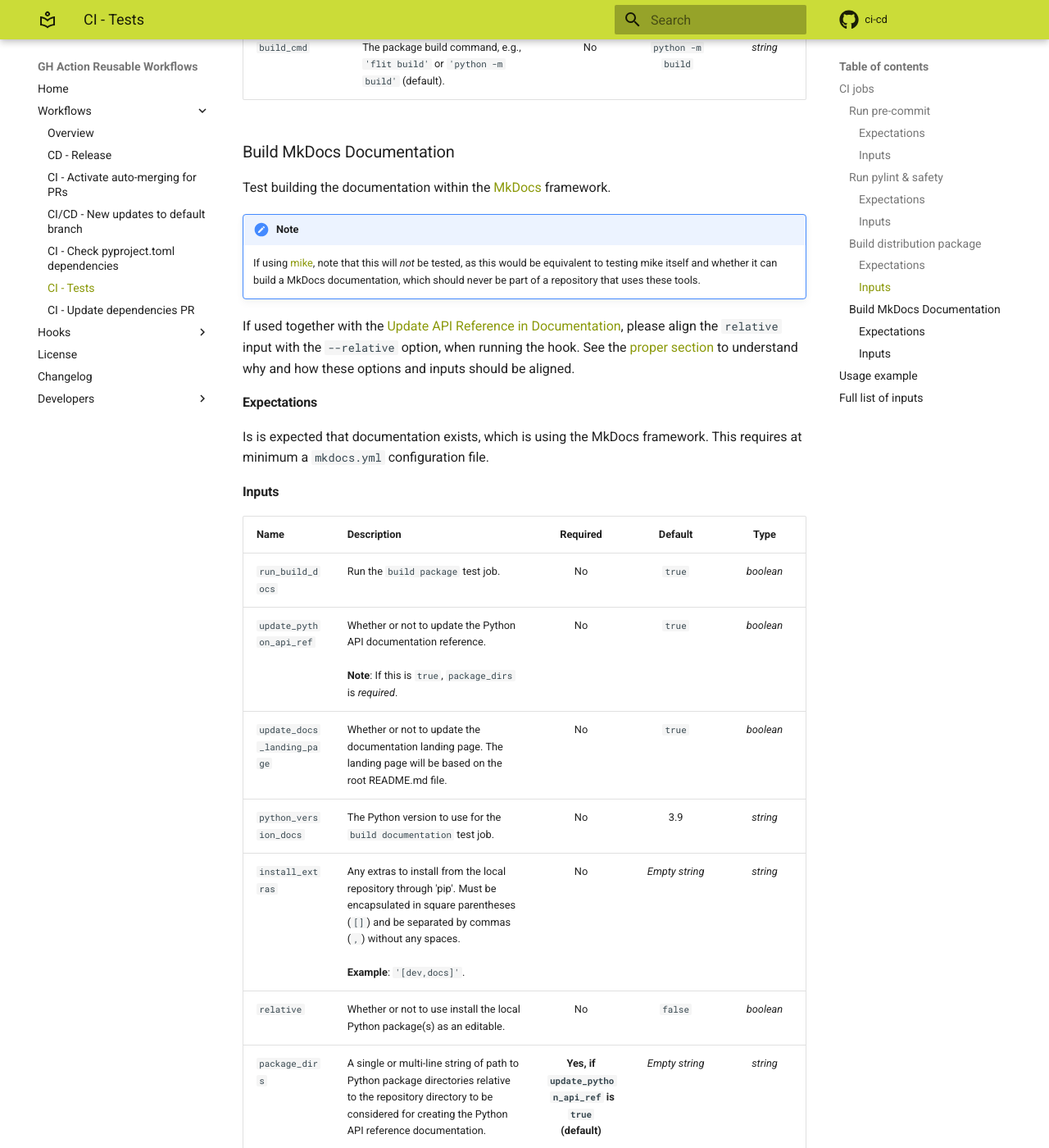
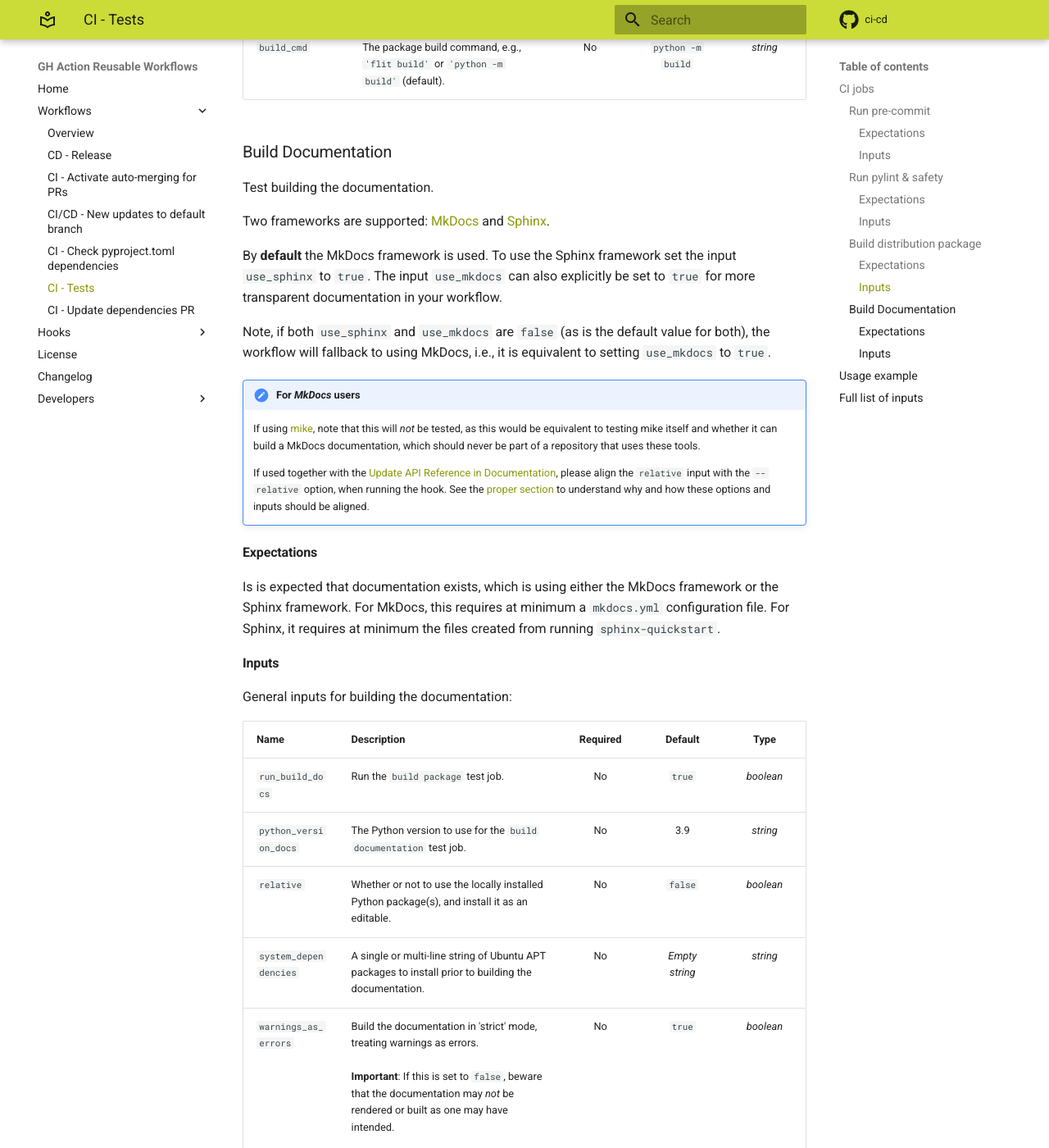
Before and after one commit to SemanticMatter/ci-cd, an MkDocs documentation site: the page built from docs/workflows/ci_tests.md, in a window 1280 px wide and 1400 px high, scrolled down 3335 px. Shown: the whole window at 82% size. Built offline with MkDocs 1.6.1 and Material for MkDocs 9.7.7, drawn with Linux system fonts in a browser that asks for light colours; comment, search, counter and statistics services are not loaded; the version menu is left out; some of the changed text lies outside the part shown.

Commit message:
Support Sphinx (#92)
Fix minor PAT descriptions in docs.
Group inputs in workflows for improved readability.
Add `build_libs` input to CD - Release to mirror CI - Tests.
Fix minor issues in CD - Release.

Support using Sphinx in CI - Tests.
Support Sphinx for CD - Release
Support Sphinx in CI/CD - New updates to default branch

```diff
--- a/docs/workflows/ci_tests.md
+++ b/docs/workflows/ci_tests.md
@@ -1,5 +1,5 @@
 # CI - Tests
-<!-- markdownlint-disable MD024 -->
+<!-- markdownlint-disable MD024 MD046 -->
 
 **File to use:** `ci_tests.yml`
 
@@ -83,31 +83,51 @@
 | `build_libs` | A space-separated list of packages to install via PyPI (`pip install`). | No | _Empty string_ | _string_ |
 | `build_cmd` | The package build command, e.g., `'flit build'` or `'python -m build'` (default). | No | `python -m build` | _string_ |
 
-### Build MkDocs Documentation
+### Build Documentation
 
-Test building the documentation within the [MkDocs](https://www.mkdocs.org) framework.
+Test building the documentation.
 
-!!! note
+Two frameworks are supported: [MkDocs](https://www.mkdocs.org) and [Sphinx](https://www.sphinx-doc.org/).
+
+By **default** the MkDocs framework is used.
+To use the Sphinx framework set the input `use_sphinx` to `true`.
+The input `use_mkdocs` can also explicitly be set to `true` for more transparent documentation in your workflow.
+
+Note, if both `use_sphinx` and `use_mkdocs` are `false` (as is the default value for both), the workflow will fallback to using MkDocs, i.e., it is equivalent to setting `use_mkdocs` to `true`.
+
+!!! note "For _MkDocs_ users"
     If using [mike](https://github.com/jimporter/mike), note that this will _not_ be tested, as this would be equivalent to testing mike itself and whether it can build a MkDocs documentation, which should never be part of a repository that uses these tools.
 
-If used together with the [Update API Reference in Documentation](../hooks/docs_api_reference.md#using-it-together-with-cicd-workflows), please align the `relative` input with the `--relative` option, when running the hook.
-See the [proper section](../hooks/docs_api_reference.md#using-it-together-with-cicd-workflows) to understand why and how these options and inputs should be aligned.
+    If used together with the [Update API Reference in Documentation](../hooks/docs_api_reference.md#using-it-together-with-cicd-workflows), please align the `relative` input with the `--relative` option, when running the hook.
+    See the [proper section](../hooks/docs_api_reference.md#using-it-together-with-cicd-workflows) to understand why and how these options and inputs should be aligned.
 
 #### Expectations
 
-Is is expected that documentation exists, which is using the MkDocs framework.
-This requires at minimum a `mkdocs.yml` configuration file.
+Is is expected that documentation exists, which is using either the MkDocs framework or the Sphinx framework.
+For MkDocs, this requires at minimum a `mkdocs.yml` configuration file.
+For Sphinx, it requires at minimum the files created from running `sphinx-quickstart`.
 
 #### Inputs
+
+General inputs for building the documentation:
 
 | **Name** | **Description** | **Required** | **Default** | **Type** |
 |:--- |:--- |:---:|:---:|:---:|
 | `run_build_docs` | Run the `build package` test job. | No | `true` | _boolean_ |
+| `python_version_docs` | The Python version to use for the `build documentation` test job. | No | 3.9 | _string_ |
+| `relative` | Whether or not to use the locally installed Python package(s), and install it as an editable. | No | `false` | _boolean_ |
+| `system_dependencies` | A single or multi-line string of Ubuntu APT packages to install prior to building the documentation. | No | _Empty string_ | _string_ |
+| `warnings_as_errors` | Build the documentation in 'strict' mode, treating warnings as errors.</br></br>**Important**: If this is set to `false`, beware that the documentation may _not_ be rendered or built as one may have intended.</br></br>Default: `true`. | No | `true` | _boolean_ |
+| `use_mkdocs` | Whether or not to build the documentation using the MkDocs framework. Mutually exclusive with `use_sphinx`. | No | `false` | _boolean_ |
+| `use_sphinx` | Whether or not to build the documentation using the Sphinx framework. Mutually exclusive with `use_mkdocs`. | No | `false` | _boolean_ |
+
+MkDocs-specific inputs:
+
+| **Name** | **Description** | **Required** | **Default** | **Type** |
+|:--- |:--- |:---:|:---:|:---:|
 | `update_python_api_ref` | Whether or not to update the Python API documentation reference.</br></br>**Note**: If this is `true`, `package_dirs` is _required_. | No | `true` | _boolean_ |
 | `update_docs_landing_page` | Whether or not to update the documentation landing page. The landing page will be based on the root README.md file. | No | `true` | _boolean_ |
-| `python_version_docs` | The Python version to use for the `build documentation` test job. | No | 3.9 | _string_ |
 | `install_extras` | Any extras to install from the local repository through 'pip'. Must be encapsulated in square parentheses (`[]`) and be separated by commas (`,`) without any spaces.</br></br>**Example**: `'[dev,docs]'`. | No | _Empty string_ | _string_ |
-| `relative` | Whether or not to use install the local Python package(s) as an editable. | No | `false` | _boolean_ |
 | `package_dirs` | A single or multi-line string of path to Python package directories relative to the repository directory to be considered for creating the Python API reference documentation.</br></br>**Example**: `'src/my_package'`. | **Yes, if `update_python_api_ref` is `true` (default)** | _Empty string_ | _string_ |
 | `exclude_dirs` | A single or multi-line string of directories to exclude in the Python API reference documentation. Note, only directory names, not paths, may be included. Note, all folders and their contents with these names will be excluded. Defaults to `'__pycache__'`.</br></br>**Important**: When a user value is set, the preset value is overwritten - hence `'__pycache__'` should be included in the user value if one wants to exclude these directories. | No | \_\_pycache\_\_ | _string_ |
 | `exclude_files` | A single or multi-line string of files to exclude in the Python API reference documentation. Note, only full file names, not paths, may be included, i.e., filename + file extension. Note, all files with these names will be excluded. Defaults to `'__init__.py'`.</br></br>**Important**: When a user value is set, the preset value is overwritten - hence `'__init__.py'` should be included in the user value if one wants to exclude these files. | No | \_\_init\_\_.py | _string_ |
@@ -116,8 +136,15 @@
 | `special_file_api_ref_options` | A single or multi-line string of combinations of a relative path to a Python file and a fully formed mkdocstrings option that should be added to the generated MarkDown file for the Python API reference documentation.</br>Example: `my_module/py_file.py,show_bases:false`.</br></br>Encapsulate the value in double quotation marks (`"`) if including spaces ( ).</br></br>**Important**: If multiple `package_dirs` are supplied, the relative path MUST include/start with the appropriate 'package_dir' value, e.g., `"my_package/my_module/py_file.py,show_bases: false"`. | No | _Empty string_ | _string_ |
 | `landing_page_replacements` | A single or multi-line string of replacements (mappings) to be performed on README.md when creating the documentation's landing page (index.md). This list _always_ includes replacing `'docs/'` with an empty string to correct relative links, i.e., this cannot be overwritten. By default `'(LICENSE)'` is replaced by `'(LICENSE.md)'`. | No | (LICENSE),(LICENSE.md) | _string_ |
 | `landing_page_replacement_separator` | String to separate a mapping's 'old' to 'new' parts. Defaults to a comma (`,`). | No | , | _string_ |
-| `warnings_as_errors` | Build the documentation in 'strict' mode, treating warnings as errors.</br></br>**Important**: If this is set to `false`, beware that the documentation may _not_ be rendered or built as one may have intended.</br></br>Default: `true`. | No | `true` | _boolean_ |
 | `debug` | Whether to do print extra debug statements. | No | `false` | _boolean_ |
+
+Sphinx-specific inputs:
+
+| **Name** | **Description** | **Required** | **Default** | **Type** |
+|:--- |:--- |:---:|:---:|:---:|
+| `sphinx-build_options` | Single or multi-line string of command-line options to use when calling `sphinx-build`.</br></br>**Note**: The `-W` option will be added if `warnings_as_errors` is `true` (default). | No | _Empty string_ | _string_ |
+| `docs_folder` | The path to the root documentation folder relative to the repository root. | No | docs | _string_ |
+| `build_target_folder` | The path to the target folder for the documentation build relative to the repository root. | No | site | _string_ |
 
 ## Usage example
 
@@ -186,6 +213,7 @@
 
 | **Name** | **Description** | **Required** | **Default** | **Type** |
 |:--- |:--- |:---:|:---:|:---:|
+| `install_extras` | Any extras to install from the local repository through 'pip'. Must be encapsulated in square parentheses (`[]`) and be separated by commas (`,`) without any spaces.</br></br>Example: `'[dev,pre-commit]'`. | No | _Empty string_ | _string_ |
 | `run_pre-commit` | Run the `pre-commit` test job. | No | `true` | _boolean_ |
 | `skip_pre-commit_hooks` | A comma-separated list of pre-commit hook IDs to skip when running `pre-commit` after updating hooks. | No | _Empty string_ | _string_ |
 | `run_pylint` | Run the `pylint` test job. | No | `true` | _boolean_ |
@@ -198,14 +226,14 @@
 | `build_libs` | A space-separated list of packages to install via PyPI (`pip install`). | No | _Empty string_ | _string_ |
 | `build_cmd` | The package build command, e.g., `'flit build'` or `'python -m build'` (default). | No | `python -m build` | _string_ |
 | `run_build_docs` | Run the `build package` test job. | No | `true` | _boolean_ |
+| `python_version_docs` | The Python version to use for the `build documentation` test job. | No | 3.9 | _string_ |
+| `relative` | Whether or not to use the locally installed Python package(s), and install it as an editable. | No | `false` | _boolean_ |
+| `system_dependencies` | A single or multi-line string of Ubuntu APT packages to install prior to building the documentation. | No | _Empty string_ | _string_ |
+| `warnings_as_errors` | Build the documentation in 'strict' mode, treating warnings as errors.</br></br>**Important**: If this is set to `false`, beware that the documentation may _not_ be rendered or built as one may have intended.</br></br>Default: `true`. | No | `true` | _boolean_ |
+| `use_mkdocs` | Whether or not to build the documentation using the MkDocs framework. Mutually exclusive with `use_sphinx`. | No | `false` | _boolean_ |
+| `use_sphinx` | Whether or not to build the documentation using the Sphinx framework. Mutually exclusive with `use_mkdocs`. | No | `false` | _boolean_ |
 | `update_python_api_ref` | Whether or not to update the Python API documentation reference.</br></br>**Note**: If this is `true`, `package_dirs` is _required_. | No | `true` | _boolean_ |
 | `update_docs_landing_page` | Whether or not to update the documentation landing page. The landing page will be based on the root README.md file. | No | `true` | _boolean_ |
-| `python_version_pre-commit` | The Python version to use for the `pre-commit` test job. | No | 3.9 | _string_ |
-| `python_version_pylint_safety` | The Python version to use for the `pylint` and `safety` test jobs. | No | 3.9 | _string_ |
-| `python_version_package` | The Python version to use for the `build package` test job. | No | 3.9 | _string_ |
-| `python_version_docs` | The Python version to use for the `build documentation` test job. | No | 3.9 | _string_ |
-| `install_extras` | Any extras to install from the local repository through 'pip'. Must be encapsulated in square parentheses (`[]`) and be separated by commas (`,`) without any spaces.</br></br>**Example**: `'[dev,docs]'`. | No | _Empty string_ | _string_ |
-| `relative` | Whether or not to use install the local Python package(s) as an editable, _only_ when running the `build_docs` job. | No | `false` | _boolean_ |
 | `package_dirs` | A single or multi-line string of path to Python package directories relative to the repository directory to be considered for creating the Python API reference documentation.</br></br>**Example**: `'src/my_package'`. | **Yes, if `update_python_api_ref` is `true` (default)** | _Empty string_ | _string_ |
 | `exclude_dirs` | A single or multi-line string of directories to exclude in the Python API reference documentation. Note, only directory names, not paths, may be included. Note, all folders and their contents with these names will be excluded. Defaults to `'__pycache__'`.</br></br>**Important**: When a user value is set, the preset value is overwritten - hence `'__pycache__'` should be included in the user value if one wants to exclude these directories. | No | \_\_pycache\_\_ | _string_ |
 | `exclude_files` | A single or multi-line string of files to exclude in the Python API reference documentation. Note, only full file names, not paths, may be included, i.e., filename + file extension. Note, all files with these names will be excluded. Defaults to `'__init__.py'`.</br></br>**Important**: When a user value is set, the preset value is overwritten - hence `'__init__.py'` should be included in the user value if one wants to exclude these files. | No | \_\_init\_\_.py | _string_ |
@@ -214,5 +242,7 @@
 | `special_file_api_ref_options` | A single or multi-line string of combinations of a relative path to a Python file and a fully formed mkdocstrings option that should be added to the generated MarkDown file for the Python API reference documentation.</br>Example: `my_module/py_file.py,show_bases:false`.</br></br>Encapsulate the value in double quotation marks (`"`) if including spaces ( ).</br></br>**Important**: If multiple `package_dirs` are supplied, the relative path MUST include/start with the appropriate 'package_dir' value, e.g., `"my_package/my_module/py_file.py,show_bases: false"`. | No | _Empty string_ | _string_ |
 | `landing_page_replacements` | A single or multi-line string of replacements (mappings) to be performed on README.md when creating the documentation's landing page (index.md). This list _always_ includes replacing `'docs/'` with an empty string to correct relative links, i.e., this cannot be overwritten. By default `'(LICENSE)'` is replaced by `'(LICENSE.md)'`. | No | (LICENSE),(LICENSE.md) | _string_ |
 | `landing_page_replacement_separator` | String to separate a mapping's 'old' to 'new' parts. Defaults to a comma (`,`). | No | , | _string_ |
-| `warnings_as_errors` | Build the documentation in 'strict' mode, treating warnings as errors.</br></br>**Important**: If this is set to `false`, beware that the documentation may _not_ be rendered or built as one may have intended.</br></br>Default: `true`. | No | `true` | _boolean_ |
 | `debug` | Whether to do print extra debug statements. | No | `false` | _boolean_ |
+| `sphinx-build_options` | Single or multi-line string of command-line options to use when calling `sphinx-build`.</br></br>**Note**: The `-W` option will be added if `warnings_as_errors` is `true` (default). | No | _Empty string_ | _string_ |
+| `docs_folder` | The path to the root documentation folder relative to the repository root. | No | docs | _string_ |
+| `build_target_folder` | The path to the target folder for the documentation build relative to the repository root. | No | site | _string_ |
```
Also changed, not shown: docs/workflows/cd_release.md (+32 -9 lines), docs/workflows/ci_automerge_prs.md (+1 -1 lines), docs/workflows/ci_cd_updated_default_branch.md (+25 -2 lines), docs/workflows/ci_check_pyproject_dependencies.md (+1 -1 lines), docs/workflows/ci_update_dependencies.md (+1 -1 lines), 3 other files.
